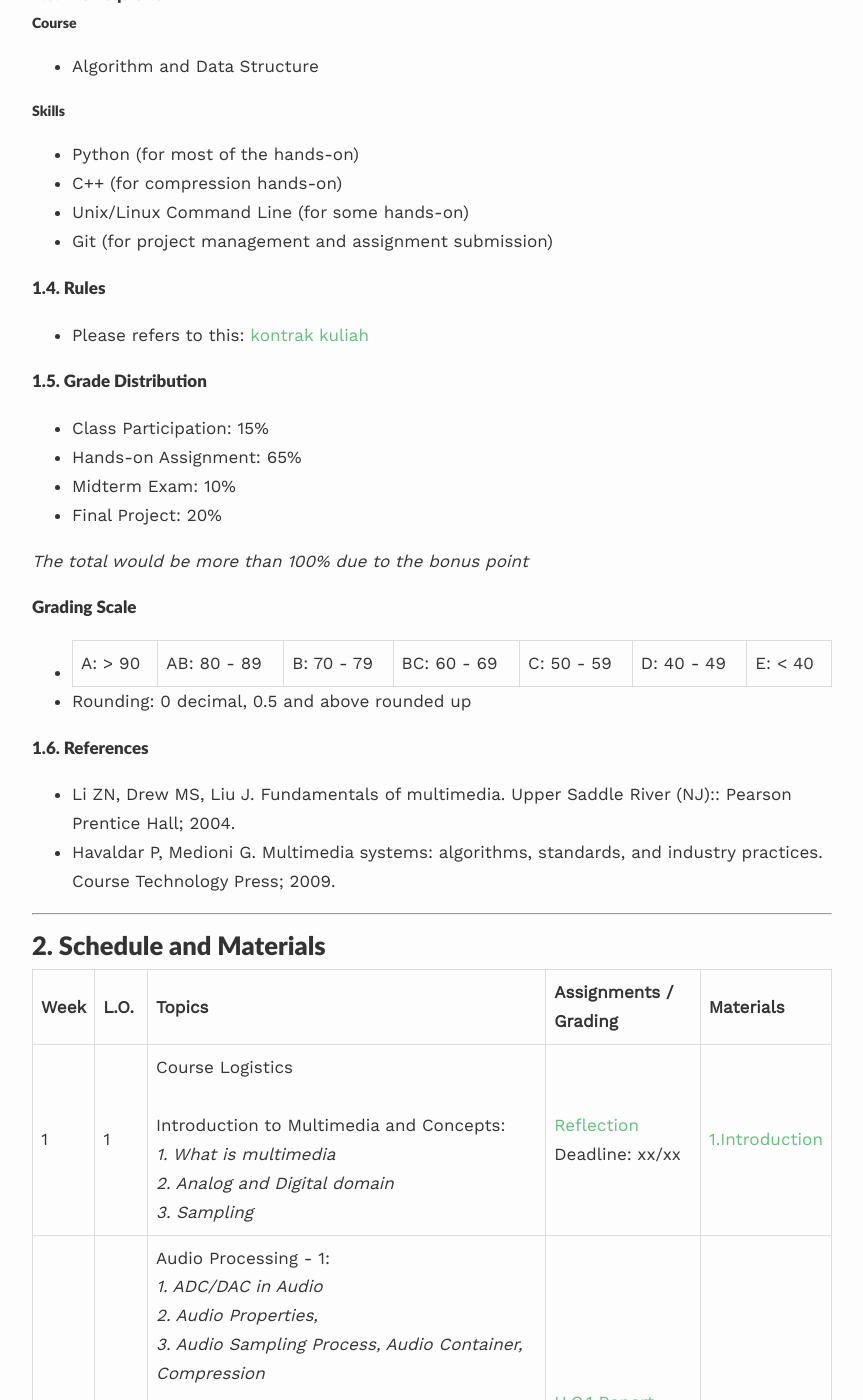
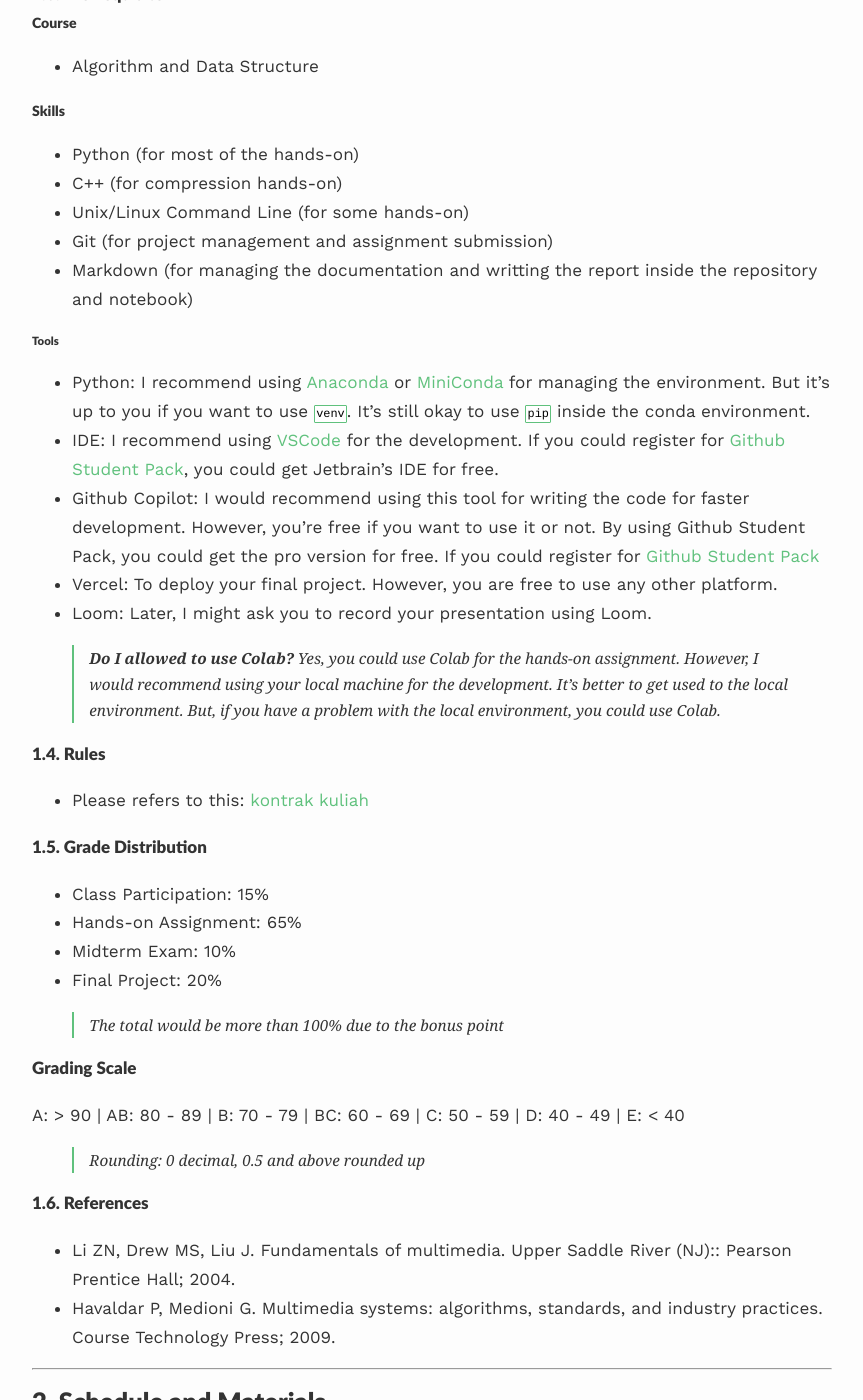
Before and after one commit to mctosima/mctosima.github.io, a Jekyll site: the page built from _pages/IF4021.md, in a window 1280 px wide and 1400 px high, scrolled down 1061 px. Shown: the whole window, without its empty margins (208-1071 px from the left). Built offline with Jekyll 4.4.1, drawn with Linux system fonts in a browser that asks for light colours; nearby versions of some CDN libraries.

Commit message:
Update if4021

```diff
--- a/_pages/IF4021.md
+++ b/_pages/IF4021.md
@@ -37,6 +37,17 @@
 - C++ (for compression hands-on)
 - Unix/Linux Command Line (for some hands-on)
 - Git (for project management and assignment submission)
+- Markdown (for managing the documentation and writting the report inside the repository and notebook)
+
+###### Tools
+- Python: I recommend using [Anaconda](https://www.anaconda.com/products/distribution) or [MiniConda](https://docs.conda.io/en/latest/miniconda.html) for managing the environment. But it's up to you if you want to use `venv`. It's still okay to use `pip` inside the conda environment.
+- IDE: I recommend using [VSCode](https://code.visualstudio.com/) for the development. If you could register for [Github Student Pack](https://github.com/education/students), you could get Jetbrain's IDE for free.
+- Github Copilot: I would recommend using this tool for writing the code for faster development. However, you're free if you want to use it or not. By using Github Student Pack, you could get the pro version for free. If you could register for [Github Student Pack](https://github.com/education/students)
+- Vercel: To deploy your final project. However, you are free to use any other platform.
+- Loom: Later, I might ask you to record your presentation using Loom.
+
+> **Do I allowed to use Colab?**
+> Yes, you could use Colab for the hands-on assignment. However, I would recommend using your local machine for the development. It's better to get used to the local environment. But, if you have a problem with the local environment, you could use Colab.
 
 #### 1.4. Rules
 - Please refers to this: [kontrak kuliah](/course/rules)
```
Also changed, not shown: other parts of _pages/IF4021.md (+3 -3 lines), 7 other files.
